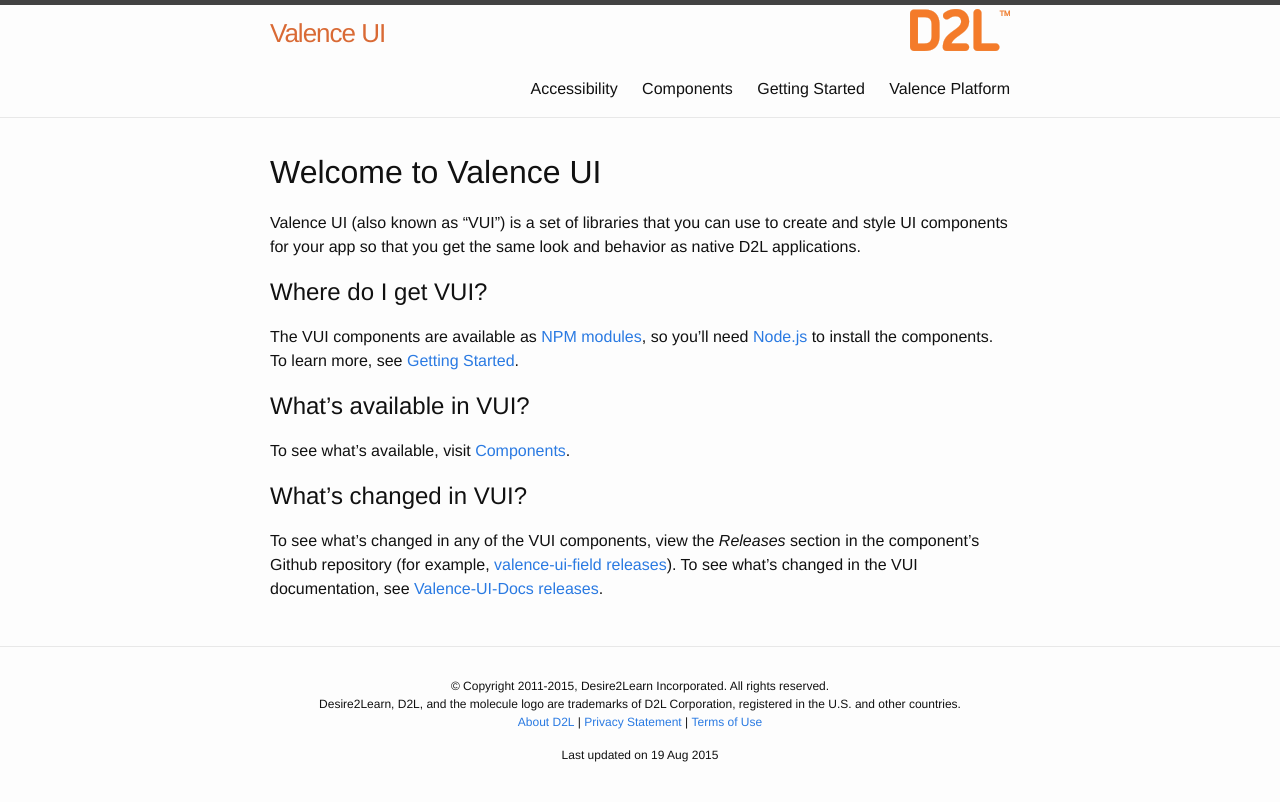
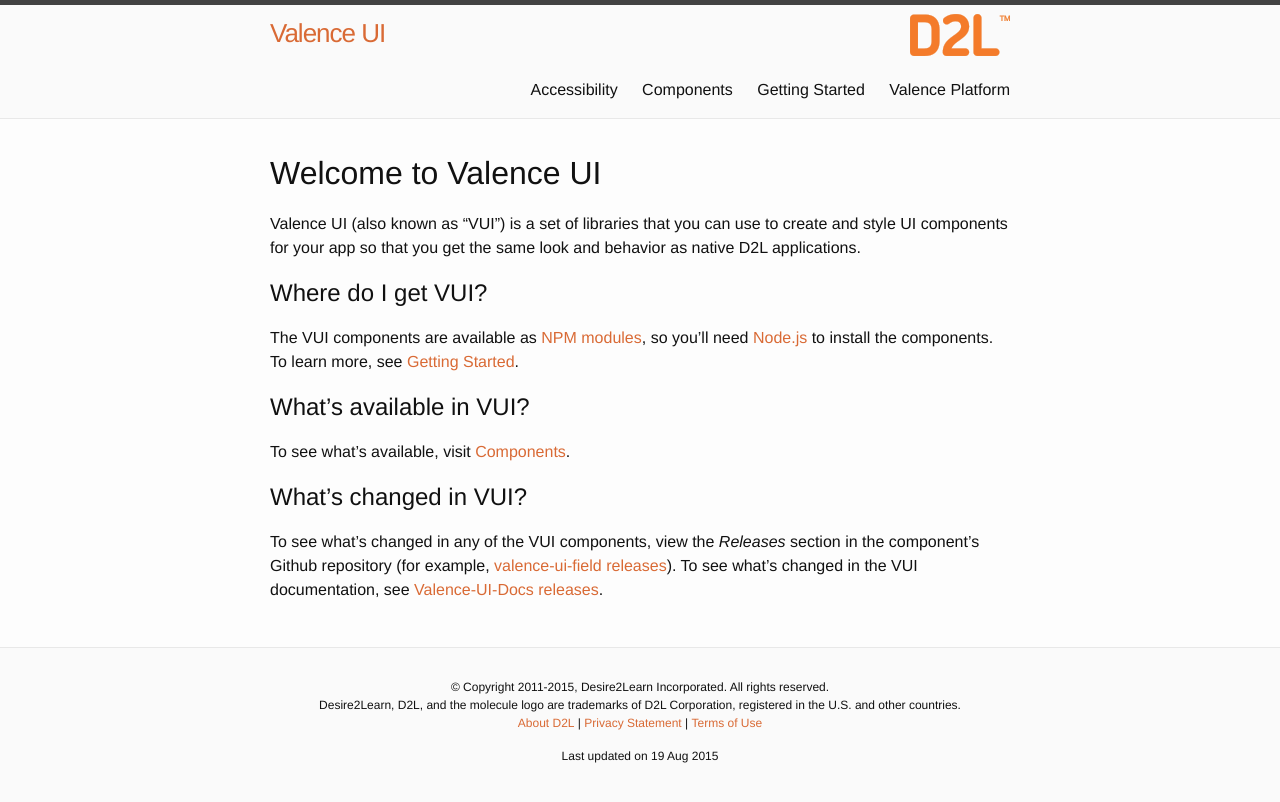
Before and after one commit to njostonehouse/valence-ui-docs, a Jekyll site: the page built from index.md, in a window 1280 px wide. Shown: the top 802 px of the page. Built offline with Jekyll 4.4.1, drawn with Linux system fonts in a browser that asks for light colours.

Commit message:
minor css tweaks

```diff
--- a/_sass/_base.scss
+++ b/_sass/_base.scss
@@ -125,7 +125,7 @@
  */
 .wrapper {
 	max-width: -webkit-calc(#{$content-width} - (#{$spacing-unit} * 2));
-    max-width:         calc(#{$content-width} - (#{$spacing-unit} * 2));
+	max-width:		 calc(#{$content-width} - (#{$spacing-unit} * 2));
 	margin-right: auto;
 	margin-left: auto;
 	padding-right: $spacing-unit;
@@ -134,7 +134,7 @@
 
 	@include media-query($on-laptop) {
 		max-width: -webkit-calc(#{$content-width} - (#{$spacing-unit}));
-        max-width:         calc(#{$content-width} - (#{$spacing-unit}));
+		max-width:		 calc(#{$content-width} - (#{$spacing-unit}));
 		padding-right: $spacing-unit / 2;
 		padding-left: $spacing-unit / 2;
 	}
--- a/_sass/_footer.scss
+++ b/_sass/_footer.scss
@@ -1,4 +1,5 @@
 .site-footer {
+	background-color: $background-color-dark;
 	border-top: 1px solid $grey-color-light;
 	font-size: 12px;
 	padding: $spacing-unit 0;
--- a/_sass/_header.scss
+++ b/_sass/_header.scss
@@ -1,4 +1,5 @@
 .site-header {
+	background-color: $background-color-dark;
 	border-top: 5px solid $grey-color-dark;
 	border-bottom: 1px solid $grey-color-light;
 	min-height: 56px;
@@ -7,8 +8,9 @@
 
 .site-logo {
 	float: right;
+	margin-top: 5px;
 	@include media-query($on-palm) {
-		padding-right: 75px;
+		margin-right: 75px;
 	}
 }
 
@@ -21,7 +23,7 @@
 
 	&,
 	&:visited {
-		color: $orange-color;
+		color: $brand-color;
 	}
 }
 
--- a/css/main.scss
+++ b/css/main.scss
@@ -2,8 +2,6 @@
 # Only the main Sass file needs front matter (the dashes are enough)
 ---
 @charset "utf-8";
-
-
 
 // Our variables
 $base-font-family: Helvetica, Arial, sans-serif;
@@ -11,40 +9,28 @@
 $small-font-size:  $base-font-size * 0.875;
 $base-line-height: 1.5;
 
-$spacing-unit:     30px;
+$spacing-unit:	 30px;
 
-$text-color:       #111;
+$text-color:	   #111;
 $background-color: #fdfdfd;
-$brand-color:      #2a7ae2;
+$background-color-dark: #fafafa;
+$brand-color:	  #d96a35;
 
-$grey-color:       #828282;
+$grey-color:	   #828282;
 $grey-color-light: lighten($grey-color, 40%);
 $grey-color-dark:  darken($grey-color, 25%);
 
-$orange-color:     #d96a35;
+// Width of the content area
+$content-width:	800px;
 
-// Width of the content area
-$content-width:    800px;
+$on-palm:		  600px;
+$on-laptop:		800px;
 
-$on-palm:          600px;
-$on-laptop:        800px;
-
-
-
-// Using media queries with like this:
-// @include media-query($on-palm) {
-//     .wrapper {
-//         padding-right: $spacing-unit / 2;
-//         padding-left: $spacing-unit / 2;
-//     }
-// }
 @mixin media-query($device) {
 	@media screen and (max-width: $device) {
 		@content;
 	}
 }
-
-
 
 // Import partials from `sass_dir` (defaults to `_sass`)
 @import
```
Lines whose indentation alone changed are shown as unchanged.
